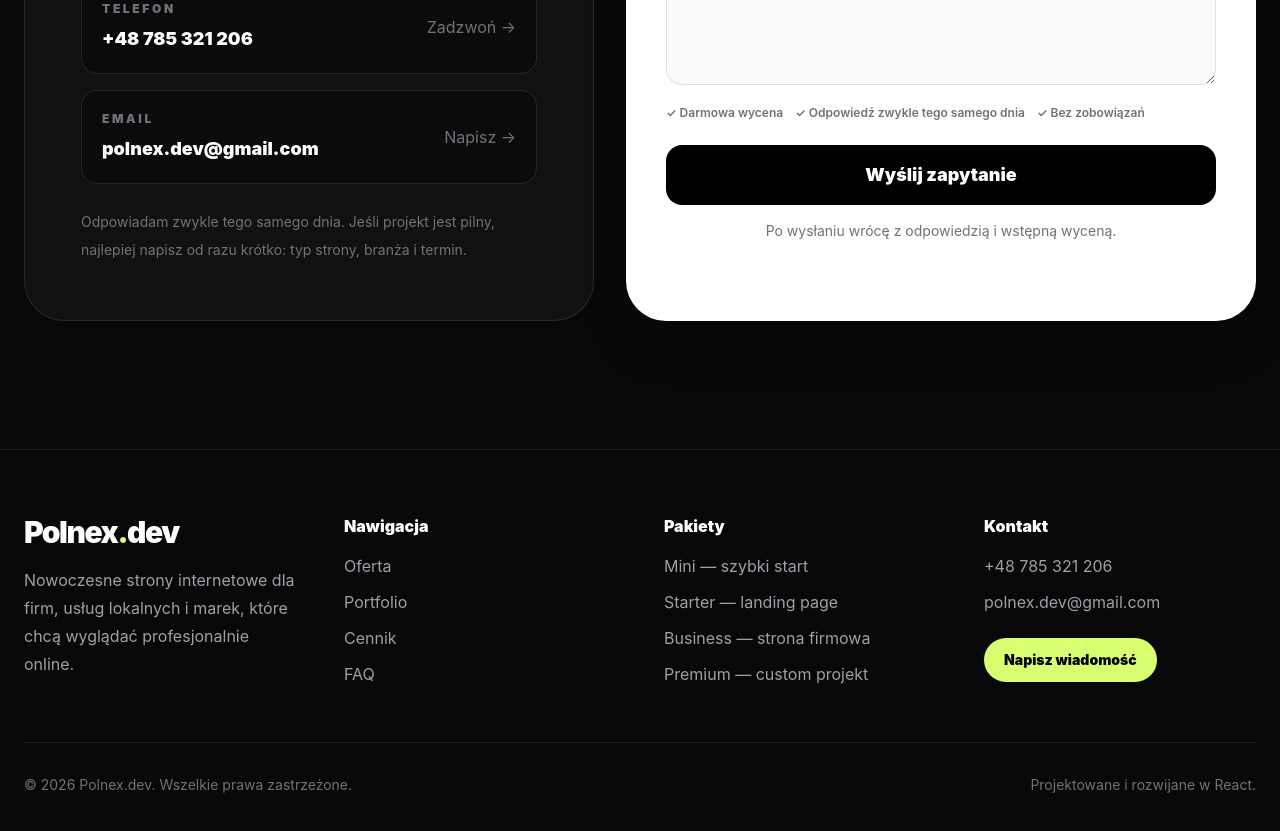
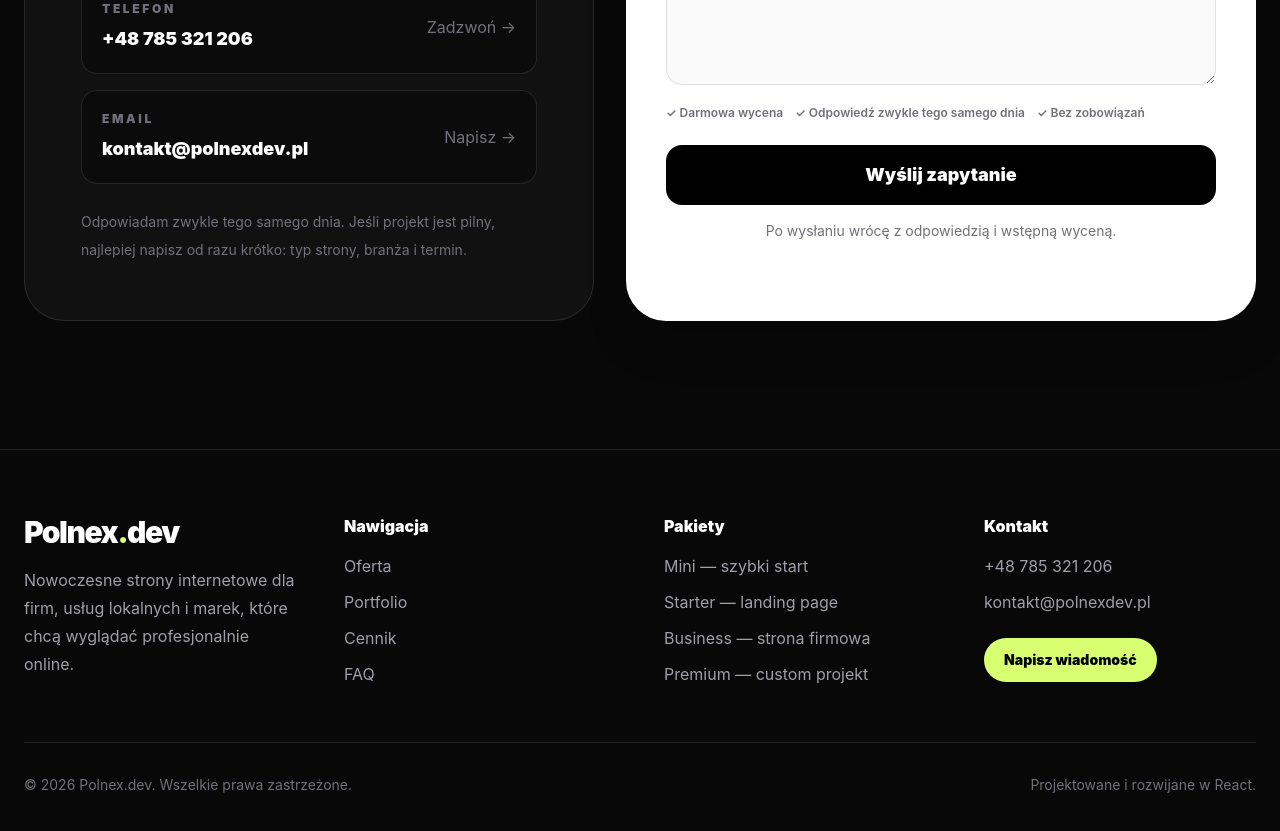
Before and after one commit to polnexdev-star/polnex-dev, a React (Vite) app: page / in a window 1280 px wide. Shown: the part 8960-9791 px from the top of the page. Built offline with nearby package versions, Linux system fonts and the light colour scheme.

Commit message:
Update contact email to business domain

```diff
--- a/src/App.jsx
+++ b/src/App.jsx
@@ -2508,7 +2508,7 @@ if (selectedProject) {
         </a>
 
         <a
-          href="mailto:polnex.dev@gmail.com"
+          href="mailto:kontakt@polnexdev.pl"
           className="group flex items-center justify-between rounded-2xl border border-white/10 bg-black/30 p-5 transition hover:border-[#d7ff70]/30"
         >
           <div>
@@ -2516,7 +2516,7 @@ if (selectedProject) {
               Email
             </div>
             <div className="mt-2 text-lg font-black text-white transition group-hover:text-[#d7ff70]">
-              polnex.dev@gmail.com
+              kontakt@polnexdev.pl
             </div>
           </div>
 
@@ -2713,8 +2713,8 @@ if (selectedProject) {
     <span className="absolute -bottom-1 left-0 h-[2px] w-0 bg-[#d7ff70] transition-all duration-300 group-hover:w-full"></span>
   </a>
 
-  <a href="mailto:polnex.dev@gmail.com" className={footerLink}>
-    polnex.dev@gmail.com
+  <a href="mailto:kontakt@polnexdev.pl" className={footerLink}>
+    kontakt@polnexdev.pl
     <span className="absolute -bottom-1 left-0 h-[2px] w-0 bg-[#d7ff70] transition-all duration-300 group-hover:w-full"></span>
   </a>
 
```
